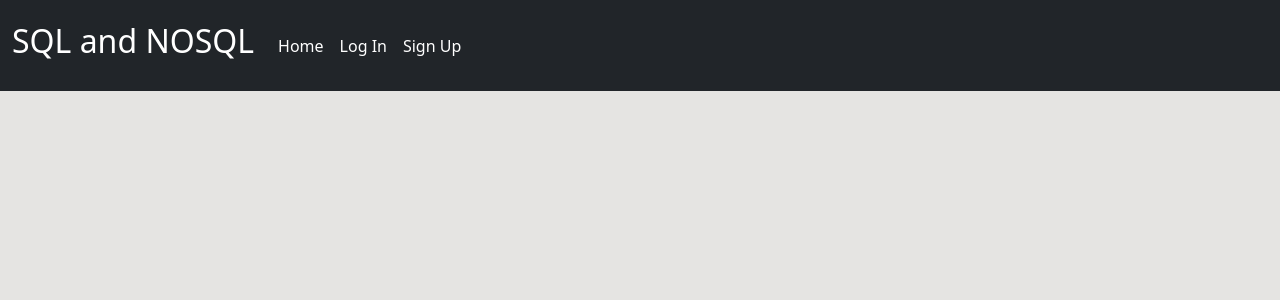
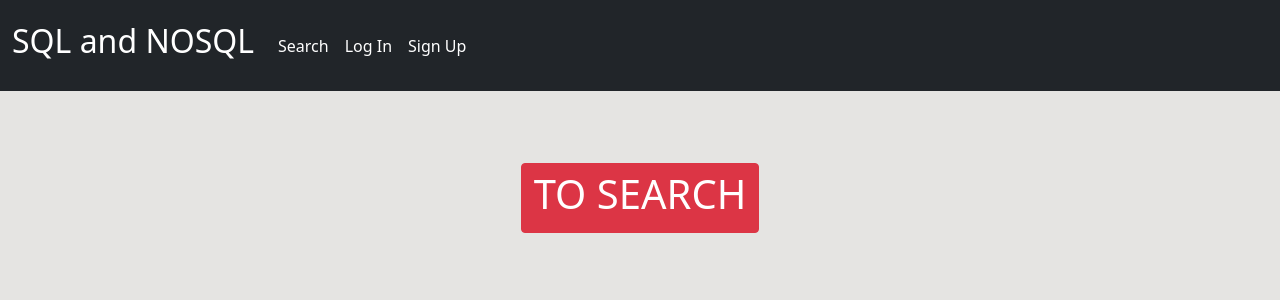
Before and after one commit to sunjrp/online_shoping, a Django app: page / in a window 1280 px wide. Shown: the top 300 px of the page. Run offline with Django 3.2, Linux system fonts and the light colour scheme.

Commit message:
Update home.html

```diff
--- a/templates/home.html
+++ b/templates/home.html
@@ -14,11 +14,8 @@
     <div class="collapse navbar-collapse" id="navbarSupportedContent">
       <ul class="navbar-nav me-auto mb-2 mb-lg-0">
         <li class="nav-item">
-          <a class="nav-link active" aria-current="page" href="market">Home</a>
-
+          <a class="nav-link active" aria-current="page" href="market">Search</a>
         </li>
-
-
           {% if user.is_authenticated %}
           <li class="nav-item">
               <a class="nav-link active" aria-current="page" href="#">Welcome, {{ user.username }} </a>
@@ -34,17 +31,20 @@
               <a class="nav-link active" aria-current="page" href="{% url 'register' %}">Sign Up</a>
           </li>
           {% endif %}
-
       </ul>
     </div>
   </div>
 </nav>
+
+
 </head>
 <body style="background-color:#E5E4E2;">
 
 <br><br><br>
 {% block content %}
-
+<div align="center">
+  <a href="market" type="submit" class="btn btn-danger"><h1>TO SEARCH</h1></a>
+</div>
 {% endblock %}
 </body>
 </html>
```
Lines whose indentation alone changed are shown as unchanged.
